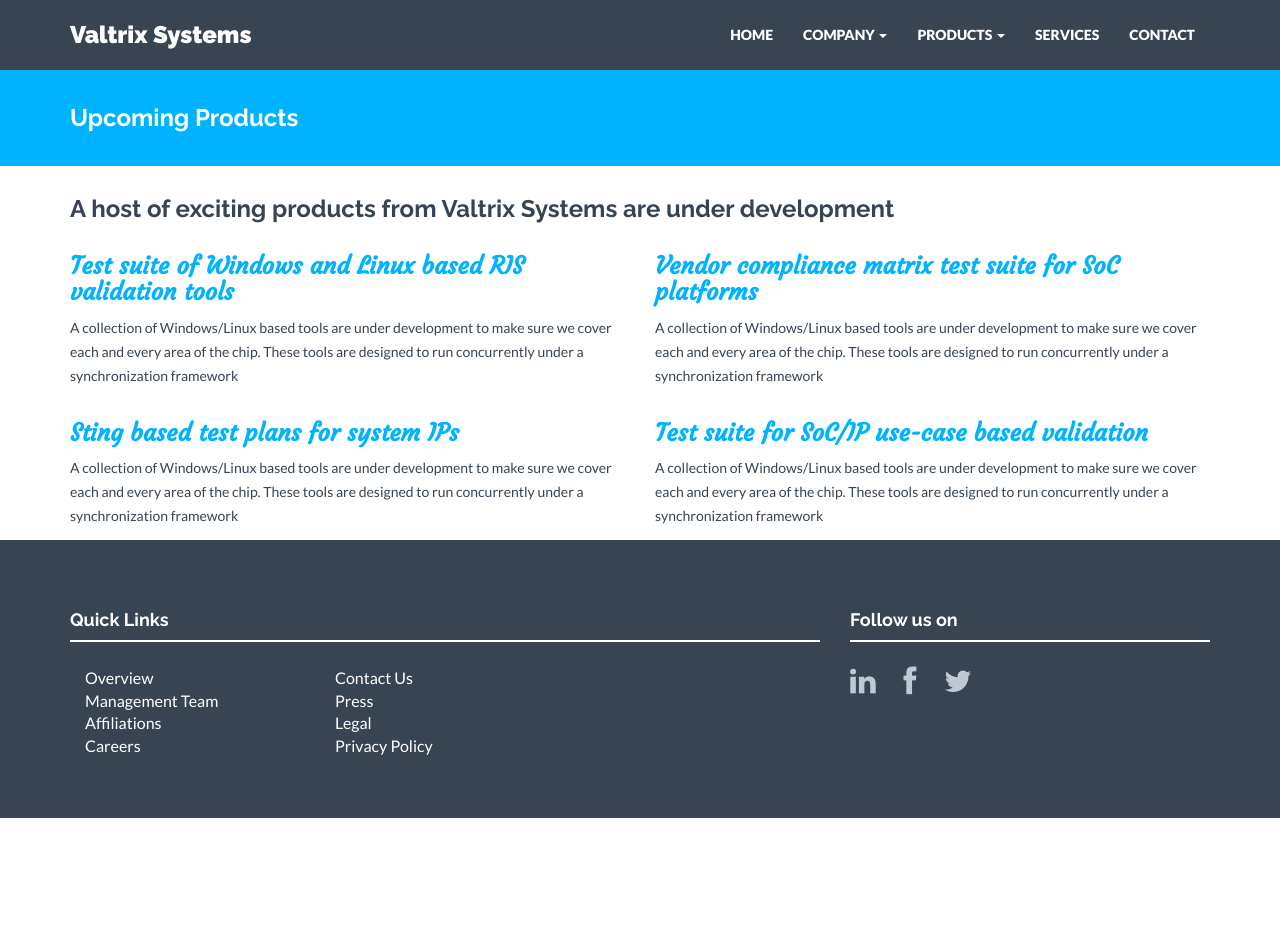
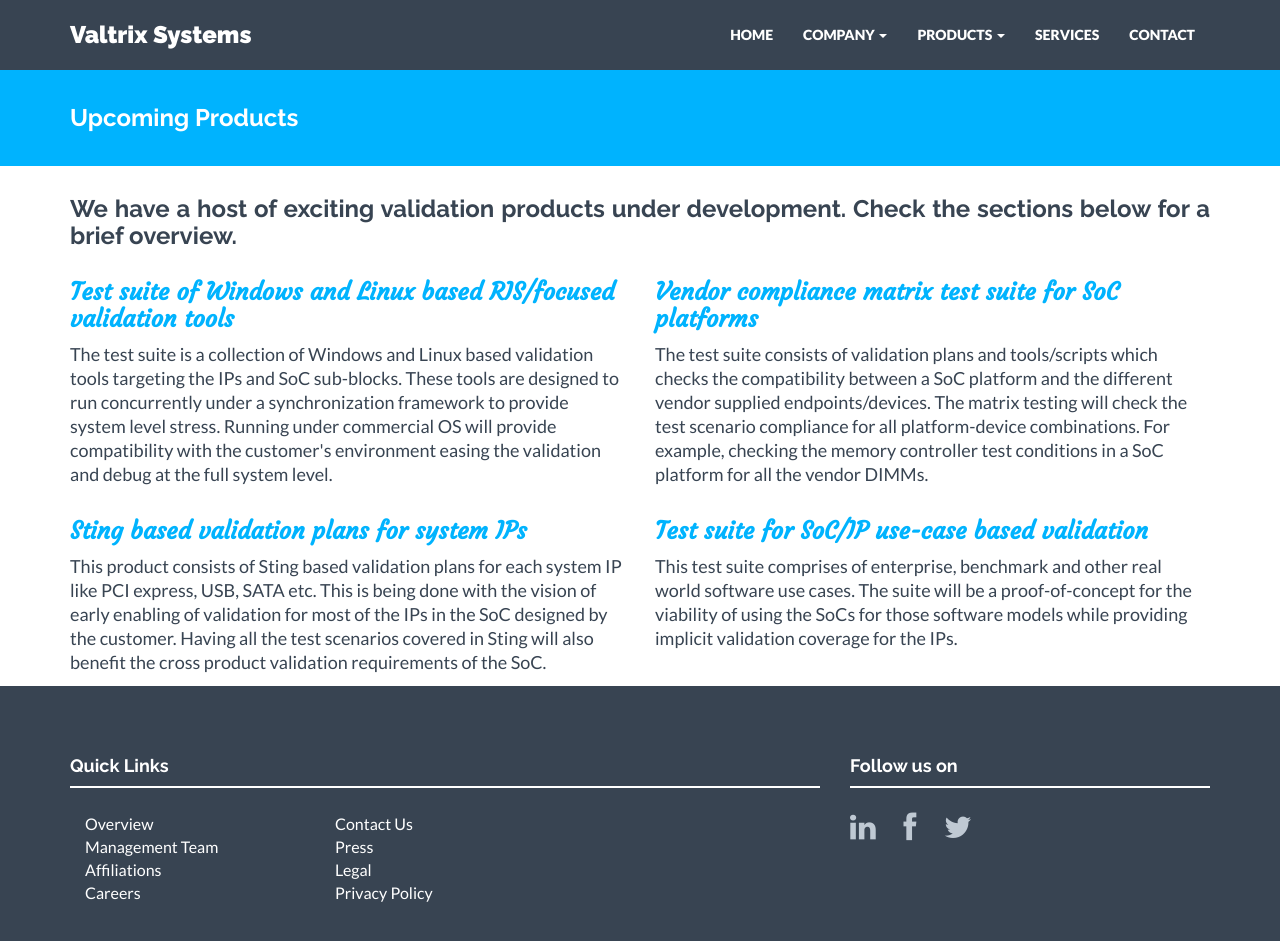
Before and after one commit to valtrix/valtrix.github.io, a Jekyll site: the page built from upprod.html, in a window 1280 px wide and 965 px high. Shown: the top 941 px of the window. Built offline with Jekyll 4.4.1, drawn with Linux system fonts in a browser that asks for light colours; nearby versions of some CDN libraries; comment, search, counter and statistics services are not loaded.

Commit message:
Adding the final content for upcoming products page

```diff
--- a/_includes/css/style.css
+++ b/_includes/css/style.css
@@ -527,6 +527,6 @@
     color: {{ site.colors.primary }};
 }
 
-.upprod {
+.upprod_desc {
     font-size: 18px;
 }
--- a/_includes/upprod.html
+++ b/_includes/upprod.html
@@ -1,35 +1,35 @@
 <div class="container">
     <div class="row centered">
         <div class="col-lg-12">
-            <h3 style="text-align:justify">A host of exciting products from Valtrix Systems are under development</h3>
+            <h3 style="text-align:justify">We have a host of exciting validation products under development. Check the sections below for a brief overview.</h3>
         </div><!-- /row -->
     </div><!-- /row -->
     <div class="row">
         <div class="col-lg-6">
             <h3 class="handwrite">
-                Test suite of Windows and Linux based RIS validation tools
+                Test suite of Windows and Linux based RIS/focused validation tools
             </h3>
-            <p class="upprod_desc">A collection of Windows/Linux based tools are under development to make sure we cover each and every area of the chip. These tools are designed to run concurrently under a synchronization framework</p>
+            <p class="upprod_desc">The test suite is a collection of Windows and Linux based validation tools targeting the IPs and SoC sub-blocks. These tools are designed to run concurrently under a synchronization framework to provide system level stress. Running under commercial OS will provide compatibility with the customer's environment easing the validation and debug at the full system level.</p>
         </div><!-- /row -->
         <div class="col-lg-6">
             <h3 class="handwrite">
                 Vendor compliance matrix test suite for SoC platforms
             </h3>
-            <p class="upprod_desc">A collection of Windows/Linux based tools are under development to make sure we cover each and every area of the chip. These tools are designed to run concurrently under a synchronization framework</p>
+            <p class="upprod_desc">The test suite consists of validation plans and tools/scripts which checks the compatibility between a SoC platform and the different vendor supplied endpoints/devices. The matrix testing will check the test scenario compliance for all platform-device combinations. For example, checking the memory controller test conditions in a SoC platform for all the vendor DIMMs.</p>
         </div><!-- /row -->
     </div>
     <div class="row">
         <div class="col-lg-6">
             <h3 class="handwrite">
-                Sting based test plans for system IPs
+                Sting based validation plans for system IPs
             </h3>
-            <p class="upprod_desc">A collection of Windows/Linux based tools are under development to make sure we cover each and every area of the chip. These tools are designed to run concurrently under a synchronization framework</p>
+            <p class="upprod_desc">This product consists of Sting based validation plans for each system IP like PCI express, USB, SATA etc. This is being done with the vision of early enabling of validation for most of the IPs in the SoC designed by the customer. Having all the test scenarios covered in Sting will also benefit the cross product validation requirements of the SoC.</p>
         </div><!-- /row -->
         <div class="col-lg-6">
             <h3 class="handwrite">
                 Test suite for SoC/IP use-case based validation
             </h3>
-            <p class="upprod_desc">A collection of Windows/Linux based tools are under development to make sure we cover each and every area of the chip. These tools are designed to run concurrently under a synchronization framework</p>
+            <p class="upprod_desc">This test suite comprises of enterprise, benchmark and other real world software use cases. The suite will be a proof-of-concept for the viability of using the SoCs for those software models while providing implicit validation coverage for the IPs.</p>
         </div><!-- /row -->
     </div>
 </div> <!-- /container -->
--- a/index.html
+++ b/index.html
@@ -38,7 +38,7 @@
                         <td class="milestone_tbl_cell">Test suite for SoC/IP use-case based validation</td>
                     </tr>
                 </table>
-                <p><br/><a href="{{"/pagenotready/" | prepend: site.baseurl }}" style="position:absolute;bottom:20px" class="btn btn-theme">More Info</a></p>
+                <p><br/><a href="{{"/upprod/" | prepend: site.baseurl }}" style="position:absolute;bottom:20px" class="btn btn-theme">More Info</a></p>
             </div>
         </div>
     </div><! --/container -->
```
